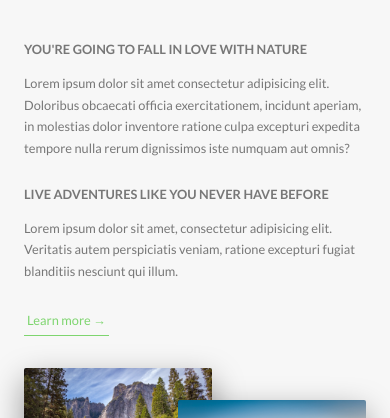
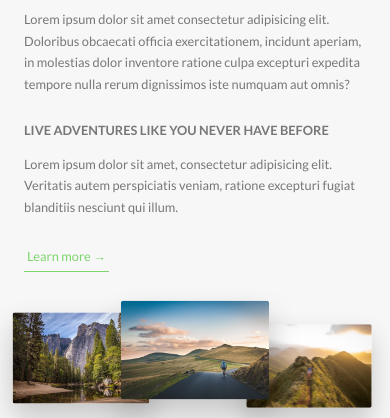
Before and after one commit to Yung-Che/Natours-html, a website: page index.html in a window 390 px wide. Shown: the part 926-1344 px from the top of the page. Drawn offline with Linux system fonts and the light colour scheme.

Commit message:
feat: Writing Media Queries - Layout, About and Features Sections

```diff
--- a/sass/base/_utilities.scss
+++ b/sass/base/_utilities.scss
@@ -8,10 +8,18 @@
 
 .u-margin-bottom-medium {
   margin-bottom: 4rem !important;
+
+  @include respond(tab-port) {
+    margin-bottom: 3rem !important;
+  }
 }
 
 .u-margin-bottom-big {
   margin-bottom: 8rem !important;
+
+  @include respond(tab-port) {
+    margin-bottom: 5rem !important;
+  }
 }
 
 .u-margin-top-big {
--- a/sass/components/_composition.scss
+++ b/sass/components/_composition.scss
@@ -10,19 +10,43 @@
     transition: all 0.2s;
     outline-offset: 2rem;
 
+    @include respond(tab-port) {
+      float: left;
+      position: relative;
+      width: 33.3333333%;
+      box-shadow: 0 1.5rem 3rem rgba($color-black, 0.2);
+    }
+
     &--p1 {
       left: 0;
       top: -2rem;
+
+      @include respond(tab-port) {
+        top: 0;
+        transform: scale(1.2);
+      }
     }
 
     &--p2 {
       right: 0;
       top: 2rem;
+
+      @include respond(tab-port) {
+        top: -1rem;
+        transform: scale(1.3);
+        z-index: 100;
+      }
     }
 
     &--p3 {
       left: 20%;
       top: 10rem;
+
+      @include respond(tab-port) {
+        top: 1rem;
+        left: 0;
+        transform: scale(1.1);
+      }
     }
 
     &:hover {
--- a/sass/components/_feature-box.scss
+++ b/sass/components/_feature-box.scss
@@ -7,6 +7,10 @@
   box-shadow: 0 1.5rem 4rem rgba($color-black, 0.15);
   transition: transform 0.2s;
 
+  @include respond(tab-port) {
+    padding: 2rem;
+  }
+
   &__icon {
     font-size: 6rem;
     margin-bottom: 0.5rem;
@@ -15,6 +19,10 @@
     background-clip: text;
     -webkit-background-clip: text;
     color: transparent;
+
+    @include respond(tab-port) {
+      margin-bottom: 0;
+    }
   }
 
   &:hover {
--- a/sass/layout/_footer.scss
+++ b/sass/layout/_footer.scss
@@ -11,6 +11,10 @@
   &__logo-box {
     text-align: center;
     margin-bottom: 8rem;
+
+    @include respond(tab-port) {
+      margin-bottom: 6rem;
+    }
   }
 
   &__logo {
--- a/sass/pages/_home.scss
+++ b/sass/pages/_home.scss
@@ -2,6 +2,10 @@
   background-color: $color-grey-light-1;
   padding: 25rem 0;
   margin-top: -20vh;
+
+  @include respond(tab-port) {
+    padding: 20rem 0;
+  }
 }
 
 .section-features {
@@ -14,22 +18,38 @@
   &>* {
     transform: skewY(7deg);
   }
+
+  @include respond(tab-port) {
+    padding: 10rem 0;
+  }
 }
 
 .section-tours {
   background-color: $color-grey-light-1;
   padding: 25rem 0 15rem 0;
   margin-top: -10rem;
+
+  @include respond(tab-port) {
+    padding: 20rem 0 10rem 0;
+  }
 }
 
 .section-stories {
   position: relative;
   padding: 15rem 0;
+
+  @include respond(tab-port) {
+    padding: 10rem 0;
+  }
 }
 
 .section-book {
   padding: 15rem 0;
   background-image: linear-gradient(to right bottom, $color-primary-light, $color-primary-dark);
+
+  @include respond(tab-port) {
+    padding: 20rem 0 10rem 0;
+  }
 }
 
 .book {
```
Also changed, not shown: css/main.css, 1 other file.
